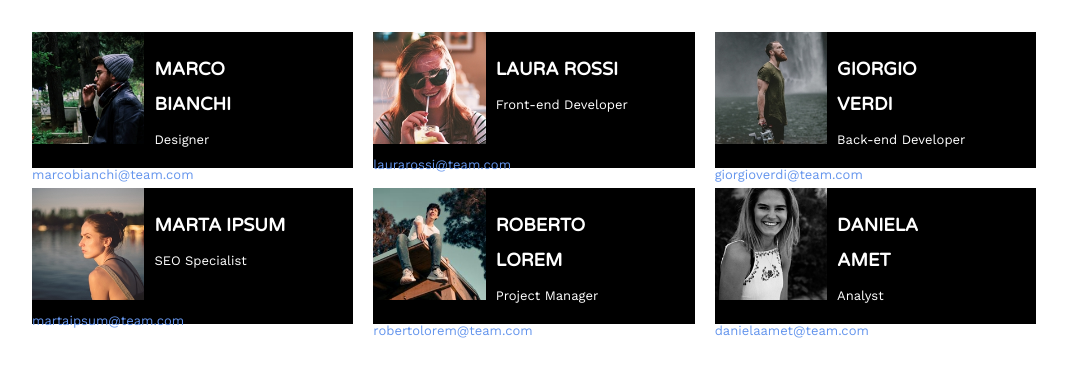
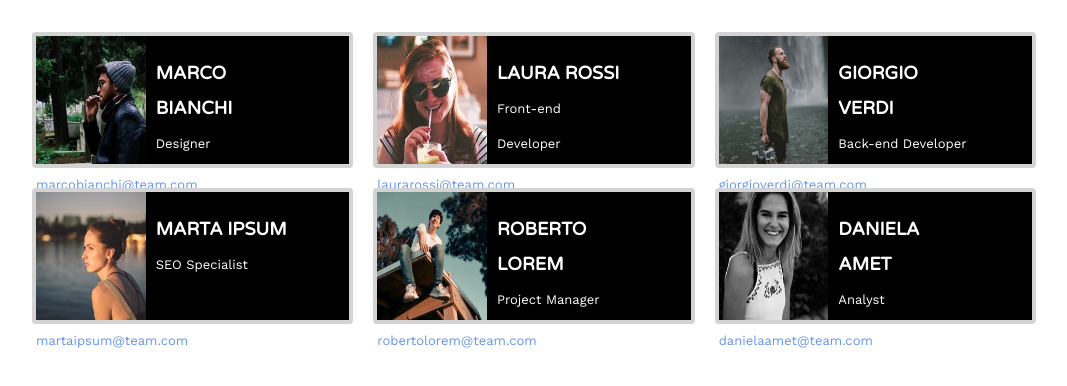
Before and after one commit to stecala/html-css-float-cards, a plain HTML site: page index.html in a window 1280 px wide. Shown: the part 104-490 px from the top of the page, without its empty margins (106-1173 px from the left). Drawn offline with nearby package versions, Linux system fonts and the light colour scheme.

Commit message:
fine esercizio con correzione

```diff
--- a/css/style.css
+++ b/css/style.css
@@ -41,6 +41,8 @@ main{
     float: left;
     margin: 10px;
     height: 136px;
+    border: 4px solid rgba(211,211,211, 1);
+    border-radius: 4px;
 }
 
 .img-left{
@@ -51,7 +53,7 @@ main{
 
 img{
     width: 100%;
-    height: 100%;
+    height: 128px;
 }
 
 .text-right{
```
